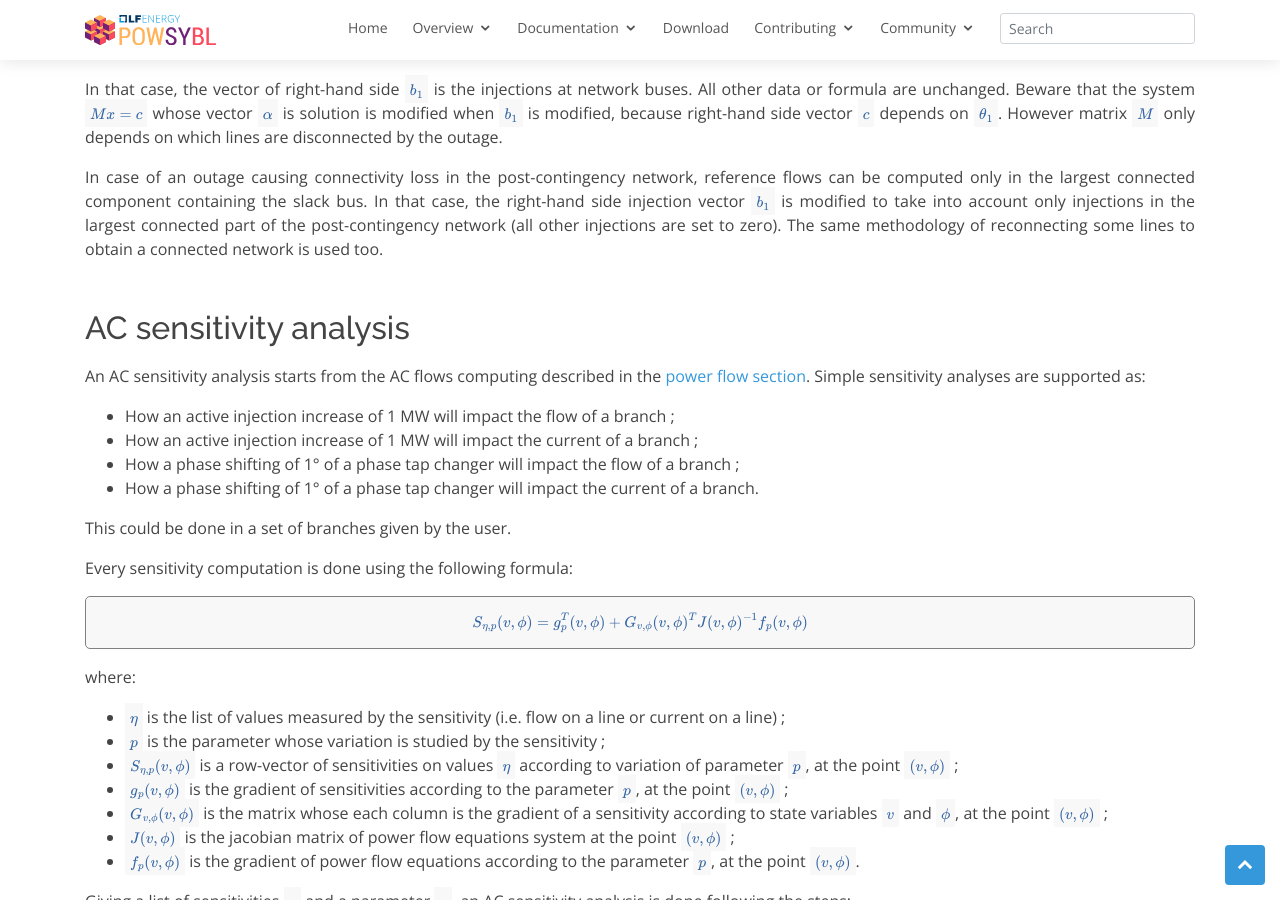
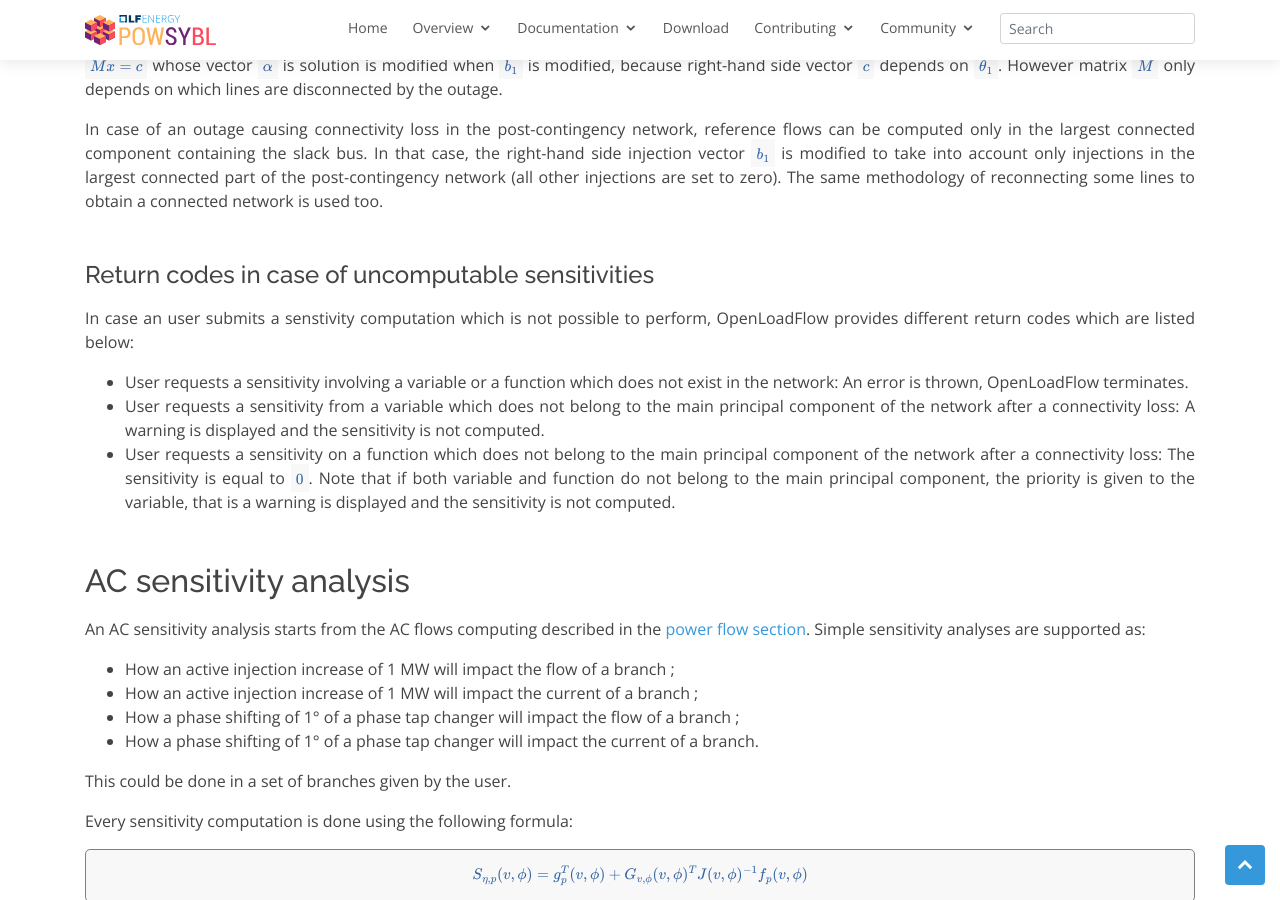
Before and after one commit to powsybl/powsybl.github.io, a Jekyll site: the page built from pages/documentation/simulation/sensitivity/openlf.md, in a window 1280 px wide and 900 px high, scrolled down 5672 px. Built offline with Jekyll 4.4.1, drawn with Linux system fonts in a browser that asks for light colours; our own code applies the rules of GitHub Pages for plain Markdown files; some of the changed text lies outside the part shown.

Commit message:
#### Return codes in case of uncomputable sensitivities
Signed-off-by: Hadrien <hadrien.godard@artelys.com>

```diff
--- a/pages/documentation/simulation/sensitivity/openlf.md
+++ b/pages/documentation/simulation/sensitivity/openlf.md
@@ -198,6 +198,14 @@
 In that case, the vector of right-hand side $$b_1$$ is the injections at network buses. All other data or formula are unchanged. Beware that the system $$Mx = c$$ whose vector $$\alpha$$ is solution is modified when $$b_1$$ is modified, because right-hand side vector $$c$$ depends on $$\theta_1$$. However matrix $$M$$ only depends on which lines are disconnected by the outage.
 
 In case of an outage causing connectivity loss in the post-contingency network, reference flows can be computed only in the largest connected component containing the slack bus. In that case, the right-hand side injection vector $$b_1$$ is modified to take into account only injections in the largest connected part of the post-contingency network (all other injections are set to zero). The same methodology of reconnecting some lines to obtain a connected network is used too.
+
+#### Return codes in case of uncomputable sensitivities
+
+In case an user submits a senstivity computation which is not possible to perform, OpenLoadFlow provides different return codes which are listed below:
+- User requests a sensitivity involving a variable or a function which does not exist in the network: An error is thrown, OpenLoadFlow terminates.
+- User requests a sensitivity from a variable which does not belong to the main principal component of the network after a connectivity loss: A warning is displayed and the sensitivity is not computed.
+- User requests a sensitivity on a function which does not belong to the main principal component of the network after a connectivity loss: The sensitivity is equal to $$0$$. Note that if both variable and function do not belong to the main principal component, the priority is given to the variable, that is a warning is displayed and the sensitivity is not computed.
+
 
 
 ## AC sensitivity analysis
```
Also changed, not shown: other parts of pages/documentation/simulation/sensitivity/openlf.md (+1 -1 lines).
